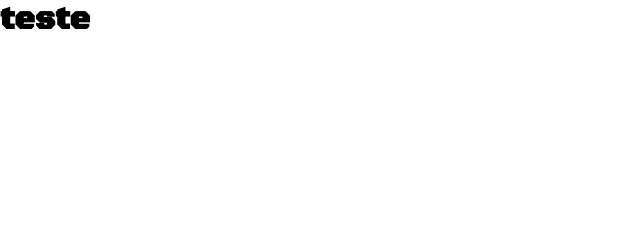
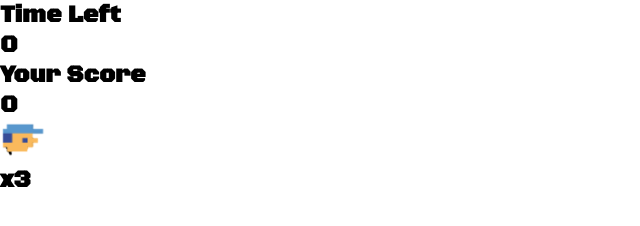
Before and after one commit to RomeuReif/JS-Detona-Ralph, a plain HTML site: page index.html in a window 1280 px wide. Shown: the whole page, without its empty margins (0-640 px from the left). Drawn offline with Linux system fonts and the light colour scheme.

Commit message:
criado a estrutura do menu

```diff
--- a/index.html
+++ b/index.html
@@ -16,6 +16,26 @@
     <link href="https://fonts.googleapis.com/css2?family=Black+Ops+One&family=Roboto:wght@100;300;500&display=swap" rel="stylesheet">
 </head>
 <body>
-    <h1>teste</h1>
+    <div class="container">
+
+        <div class="menu">
+            <div class="time-menu">
+                <h2>Time Left</h2>
+                <h2 id="time-left">0</h2>
+            </div>
+
+            <div class="score-menu">
+                <h2>Your Score</h2>
+                <h2 id="score">0</h2>
+            </div>
+            <div class="lives-menu">
+                <img src="/assets/imgs/player.png" alt="picture the player" height="40px">
+                <h2>x3</h2>
+            </div>
+        </div>
+
+    </div>
+
+    <script src="/assets/script/main.js"></script>
 </body>
 </html>
```
Also changed, not shown: assets/script/main.js (added).
